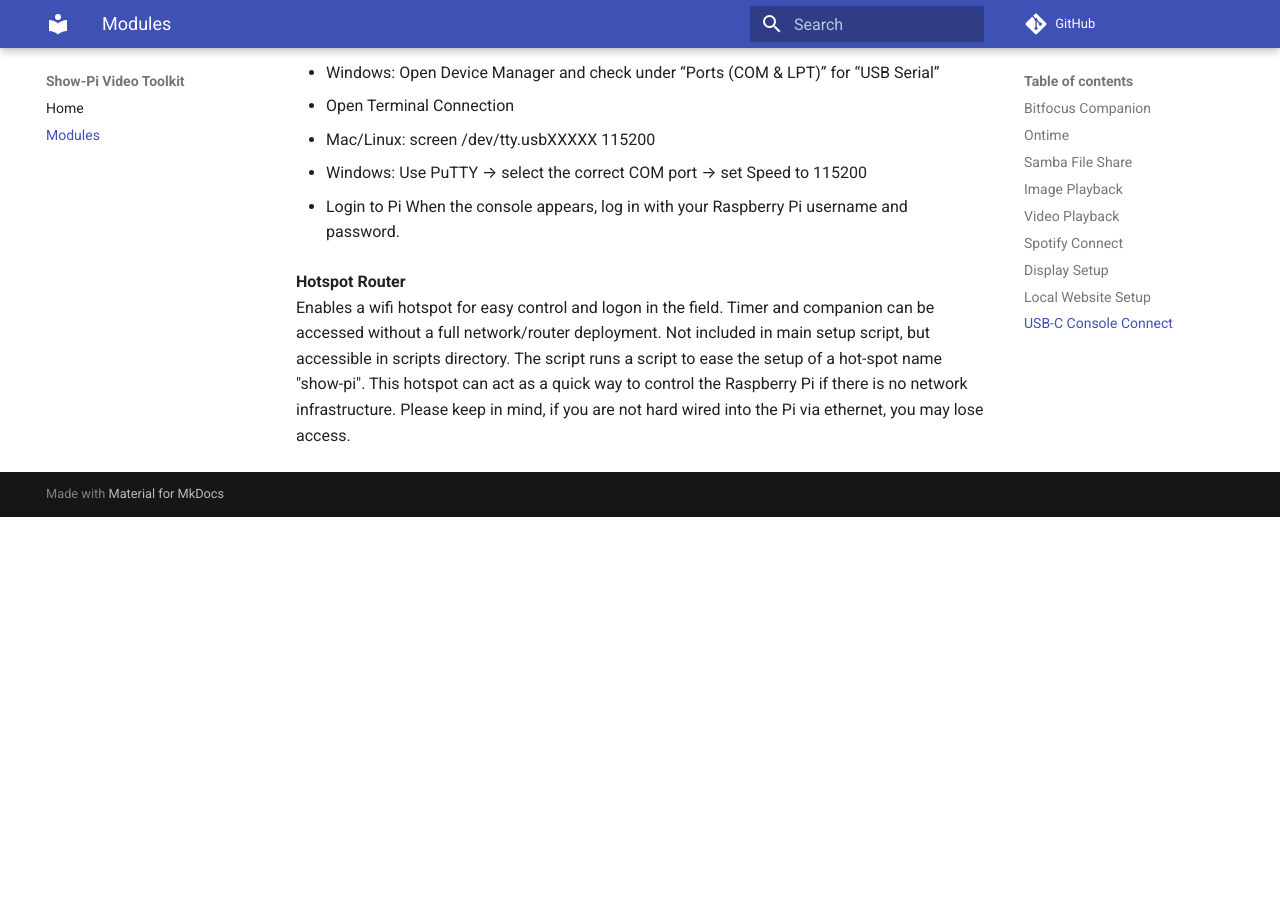
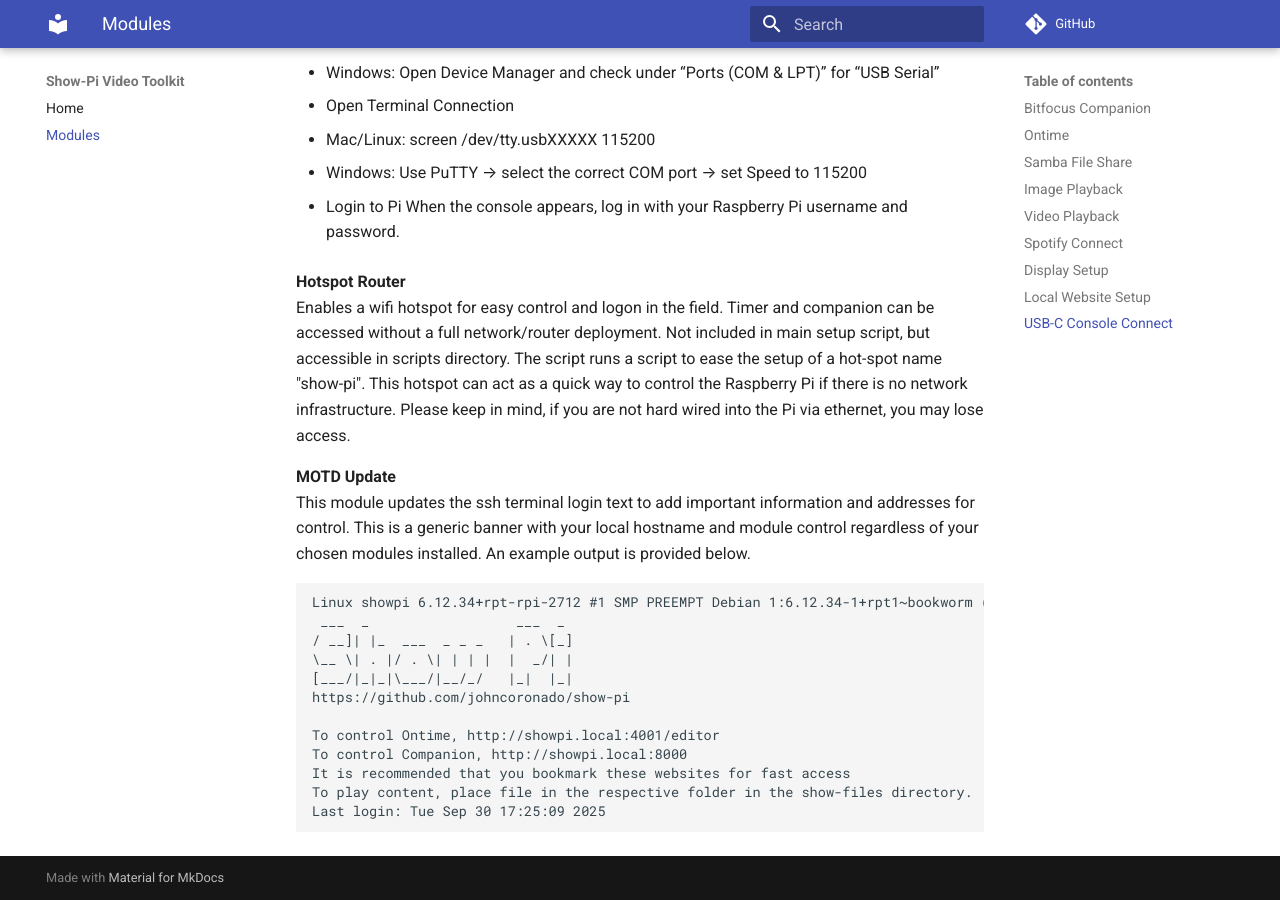
Before and after one commit to johncoronado/show-pi, an MkDocs documentation site: the page built from docs/modules.md, in a window 1280 px wide and 900 px high, scrolled down 3076 px. Built offline with MkDocs 1.6.1 and Material for MkDocs 9.7.7, drawn with Linux system fonts in a browser that asks for light colours; comment, search, counter and statistics services are not loaded; before the commit the page ends 3593 px from its top, so only the background shows below that.

Commit message:
Update modules.md (#17)
* Update modules.md

* Update modules.md

* Update modules.md

* Update README.md

````diff
--- a/docs/modules.md
+++ b/docs/modules.md
@@ -55,3 +55,21 @@
 
  **Hotspot Router**
     Enables a wifi hotspot for easy control and logon in the field. Timer and companion can be accessed without a full network/router deployment. Not included in main setup script, but accessible in scripts directory. The script runs a script to ease the setup of a hot-spot name "show-pi". This hotspot can act as a quick way to control the Raspberry Pi if there is no network infrastructure. Please keep in mind, if you are not hard wired into the Pi via ethernet, you may lose access.
+
+**MOTD Update**
+  This module updates the ssh terminal login text to add important information and addresses for control. This is a generic banner with your local hostname and module control regardless of your chosen modules installed. An example output is provided below.
+
+```text
+Linux showpi 6.12.34+rpt-rpi-2712 #1 SMP PREEMPT Debian 1:6.12.34-1+rpt1~bookworm (2025-06-26) aarch64
+ ___  _                  ___  _
+/ __]| |_  ___  _ _ _   | . \[_]
+\__ \| . |/ . \| | | |  |  _/| |
+[___/|_|_|\___/|__/_/   |_|  |_|
+https://github.com/johncoronado/show-pi
+
+To control Ontime, http://showpi.local:4001/editor
+To control Companion, http://showpi.local:8000
+It is recommended that you bookmark these websites for fast access
+To play content, place file in the respective folder in the show-files directory.
+Last login: Tue Sep 30 17:25:09 2025
+```
````
Also changed, not shown: README.md (+18 -0 lines).
